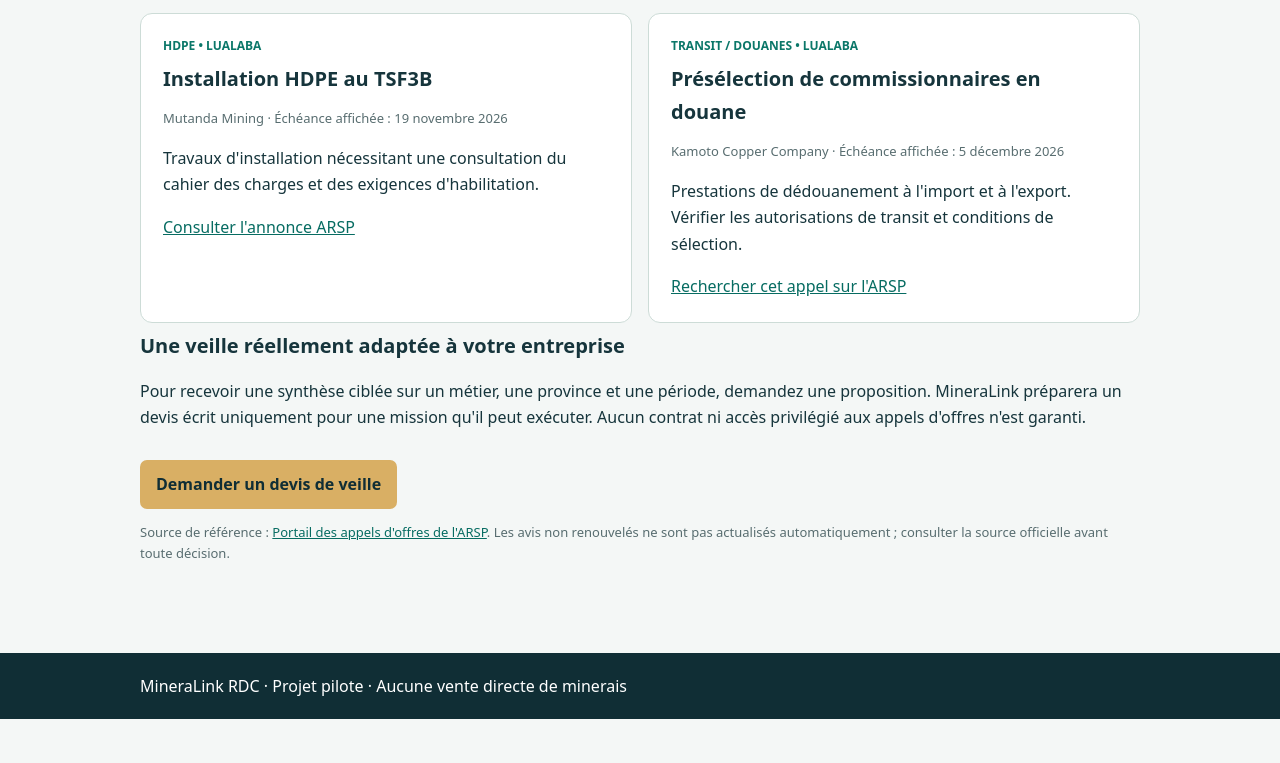
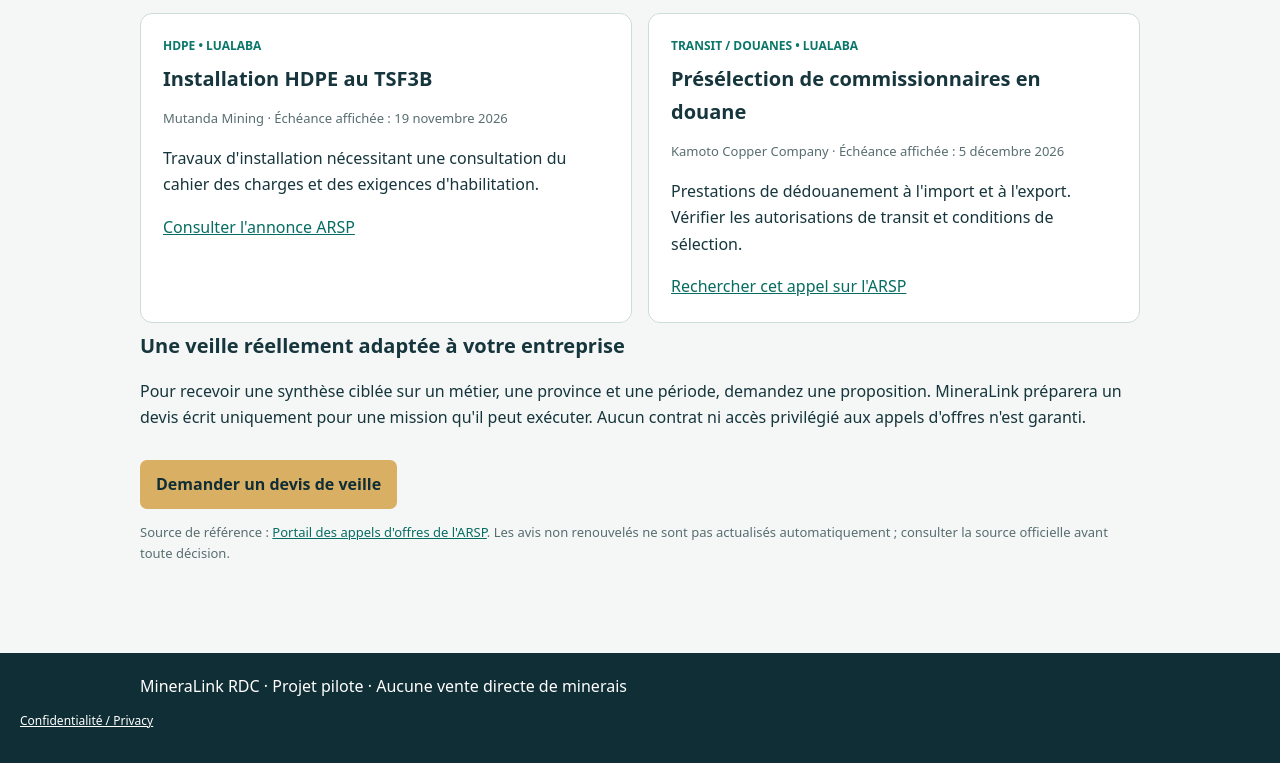
Before and after one commit to makigodef-lgtm/maki-digital-services, a plain HTML site: page mineralink/opportunites.html in a window 1280 px wide. Shown: the part 795-1558 px from the top of the page. Before the commit the page ends 1514 px from the top, so only its background shows below. Drawn offline with Linux system fonts and the light colour scheme.

Commit message:
Add privacy notice link to public MineraLink page

```diff
--- a/mineralink/opportunites.html
+++ b/mineralink/opportunites.html
@@ -11,7 +11,7 @@
 </div>
 <section><h2>Une veille réellement adaptée à votre entreprise</h2><p>Pour recevoir une synthèse ciblée sur un métier, une province et une période, demandez une proposition. MineraLink préparera un devis écrit uniquement pour une mission qu'il peut exécuter. Aucun contrat ni accès privilégié aux appels d'offres n'est garanti.</p><a class="btn" href="mailto:makigodef@gmail.com?subject=MineraLink%20-%20Veille%20personnalis%C3%A9e&amp;body=Entreprise%20%3A%0AActivit%C3%A9%20%3A%0AProvince%20%3A%0ABesoin%20%3A">Demander un devis de veille</a></section>
 <p class="meta">Source de référence : <a href="https://appeldoffre.arsp.cd/">Portail des appels d'offres de l'ARSP</a>. Les avis non renouvelés ne sont pas actualisés automatiquement ; consulter la source officielle avant toute décision.</p>
-</main><footer><div style="max-width:1000px;margin:auto">MineraLink RDC · Projet pilote · Aucune vente directe de minerais</div></footer><script>
+</main><footer><div style="max-width:1000px;margin:auto">MineraLink RDC · Projet pilote · Aucune vente directe de minerais</div><p style="font-size:12px"><a href="confidentialite.html" style="color:inherit">Confidentialité / Privacy</a></p></footer><script>
 const today=new Date().toISOString().slice(0,10);document.querySelectorAll('[data-deadline]').forEach(function(e){if(e.dataset.deadline<today)e.classList.add('expired')});
 </script><script>
 if('serviceWorker' in navigator){window.addEventListener('load',()=>navigator.serviceWorker.register('./sw.js').catch(()=>{}));}
```
